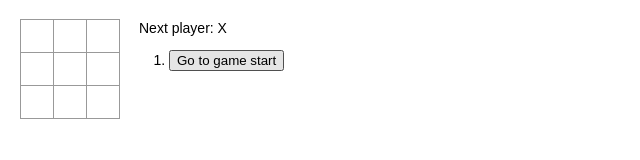
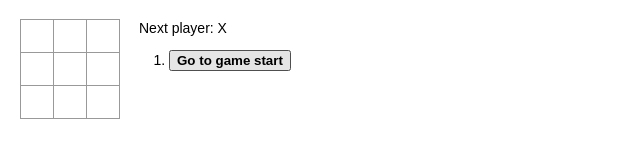
Before and after one commit to kotadd/react-tutorial, a React (Create React App) app: page / in a window 1280 px wide. In both pictures the pointer is over the button "Go to game start". Shown: the top 160 px of the page, without its empty margins (0-640 px from the left). Built offline with nearby package versions, Linux system fonts and the light colour scheme.

Commit message:
Bold the currently selected item in the move list

```diff
--- a/src/components/game/game.component.jsx
+++ b/src/components/game/game.component.jsx
@@ -53,6 +53,7 @@ const Game = () => {
     return (
       <li key={move}>
         <button
+          className='history'
           onClick={() => jumpTo(move)}
           onMouseEnter={() => viewStep(move)}
           onMouseLeave={() => backStep()}
--- a/src/index.css
+++ b/src/index.css
@@ -49,3 +49,7 @@ ul {
 .game-info {
   margin-left: 20px;
 }
+
+.history:hover {
+  font-weight: bold;
+}
```
